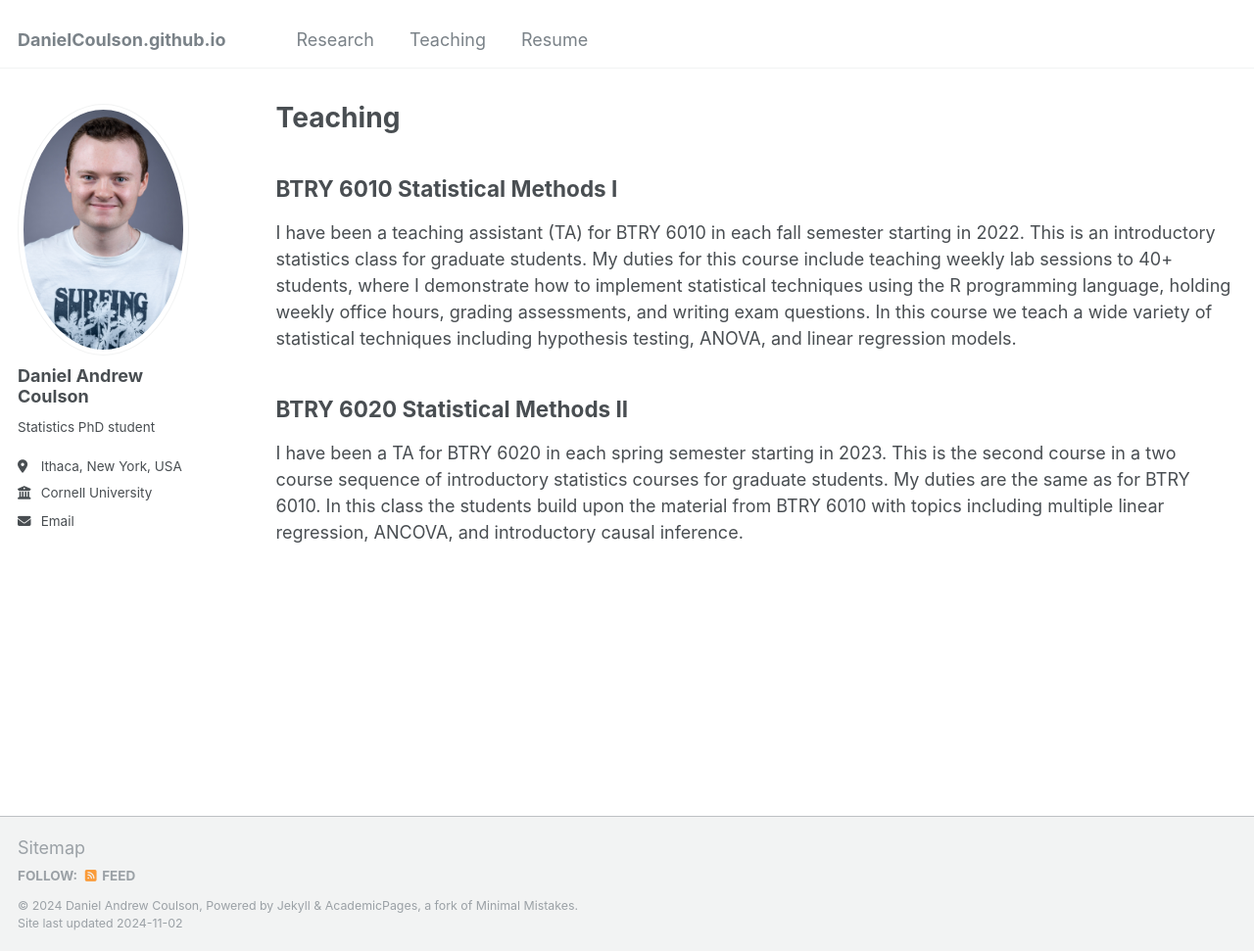
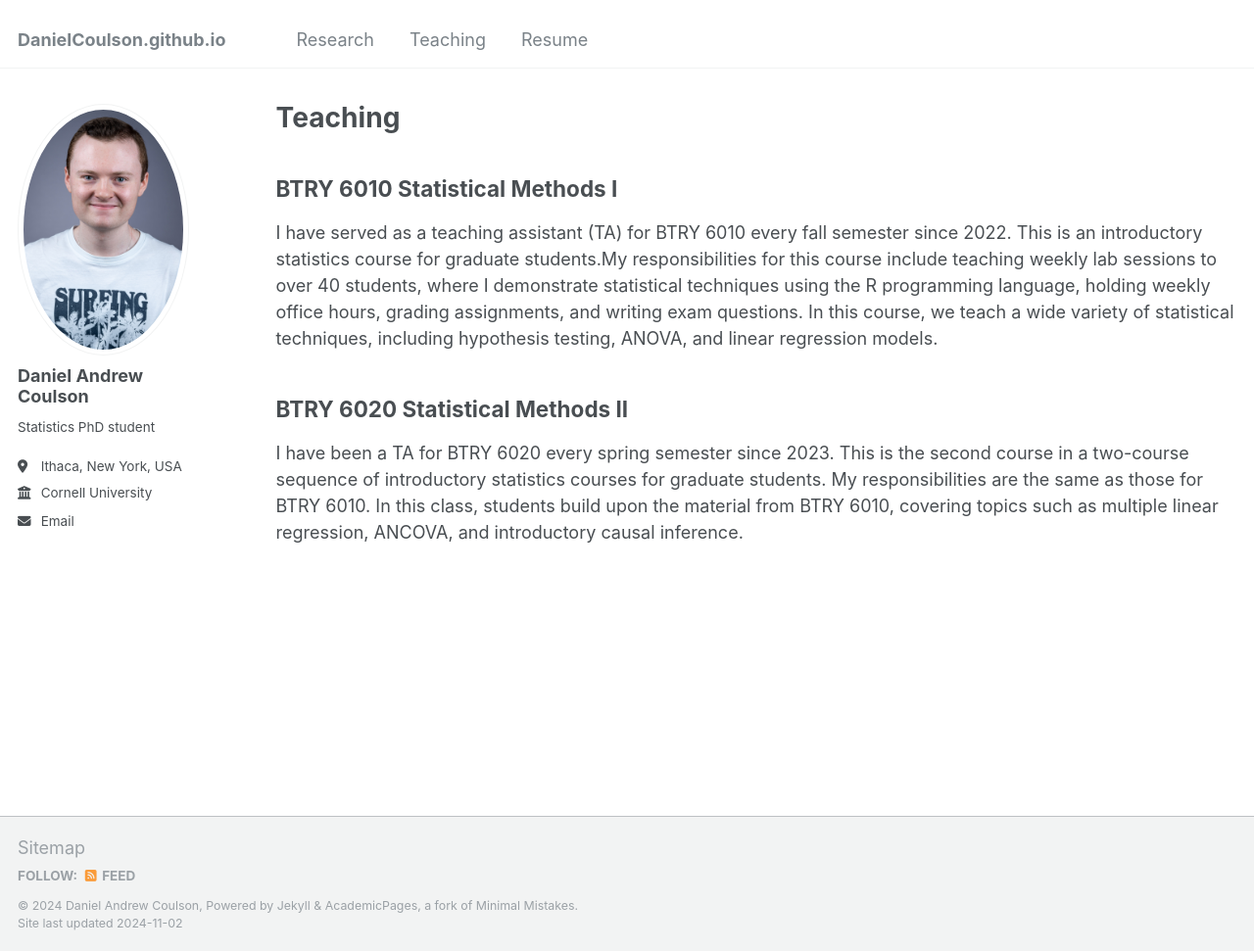
Before and after one commit to DanielCoulson/DanielCoulson.github.io, a Jekyll site: the page built from _pages/teaching.html, in a window 1280 px wide and 971 px high. Shown: the whole window at 98% size. Built offline with Jekyll 4.4.1, drawn with Linux system fonts in a browser that asks for light colours.

Commit message:
Update teaching.html

```diff
--- a/_pages/teaching.html
+++ b/_pages/teaching.html
@@ -6,7 +6,7 @@ author_profile: true
 ---
 
 <h2>BTRY 6010 Statistical Methods I</h2>
-<p>I have been a teaching assistant (TA) for BTRY 6010 in each fall semester starting in 2022. This is an introductory statistics class for graduate students. My duties for this course include teaching weekly lab sessions to 40+ students, where I demonstrate how to implement statistical techniques using the R programming language, holding weekly office hours, grading assessments, and writing exam questions. In this course we teach a wide variety of statistical techniques including hypothesis testing, ANOVA, and linear regression models.   </p>
+<p>I have served as a teaching assistant (TA) for BTRY 6010 every fall semester since 2022. This is an introductory statistics course for graduate students.My responsibilities for this course include teaching weekly lab sessions to over 40 students, where I demonstrate statistical techniques using the R programming language, holding weekly office hours, grading assignments, and writing exam questions. In this course, we teach a wide variety of statistical techniques, including hypothesis testing, ANOVA, and linear regression models. </p>
 
 <h2>BTRY 6020 Statistical Methods II</h2>
-<p>I have been a TA for BTRY 6020 in each spring semester starting in 2023. This is the second course in a two course sequence of introductory statistics courses for graduate students. My duties are the same as for BTRY 6010. In this class the students build upon the material from BTRY 6010 with topics including multiple linear regression, ANCOVA, and introductory causal inference.</p>
+<p>I have been a TA for BTRY 6020 every spring semester since 2023. This is the second course in a two-course sequence of introductory statistics courses for graduate students. My responsibilities are the same as those for BTRY 6010. In this class, students build upon the material from BTRY 6010, covering topics such as multiple linear regression, ANCOVA, and introductory causal inference.</p>
```
